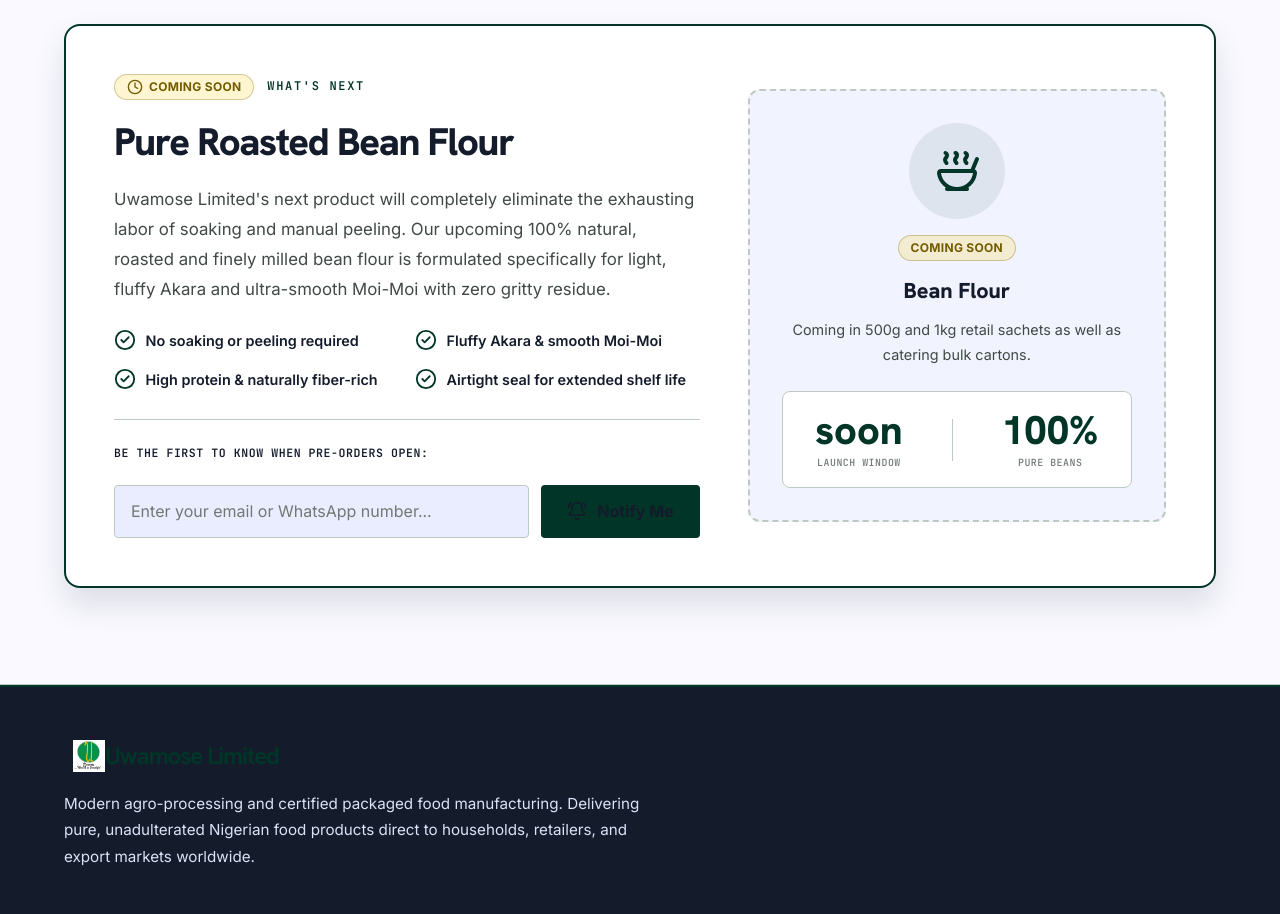
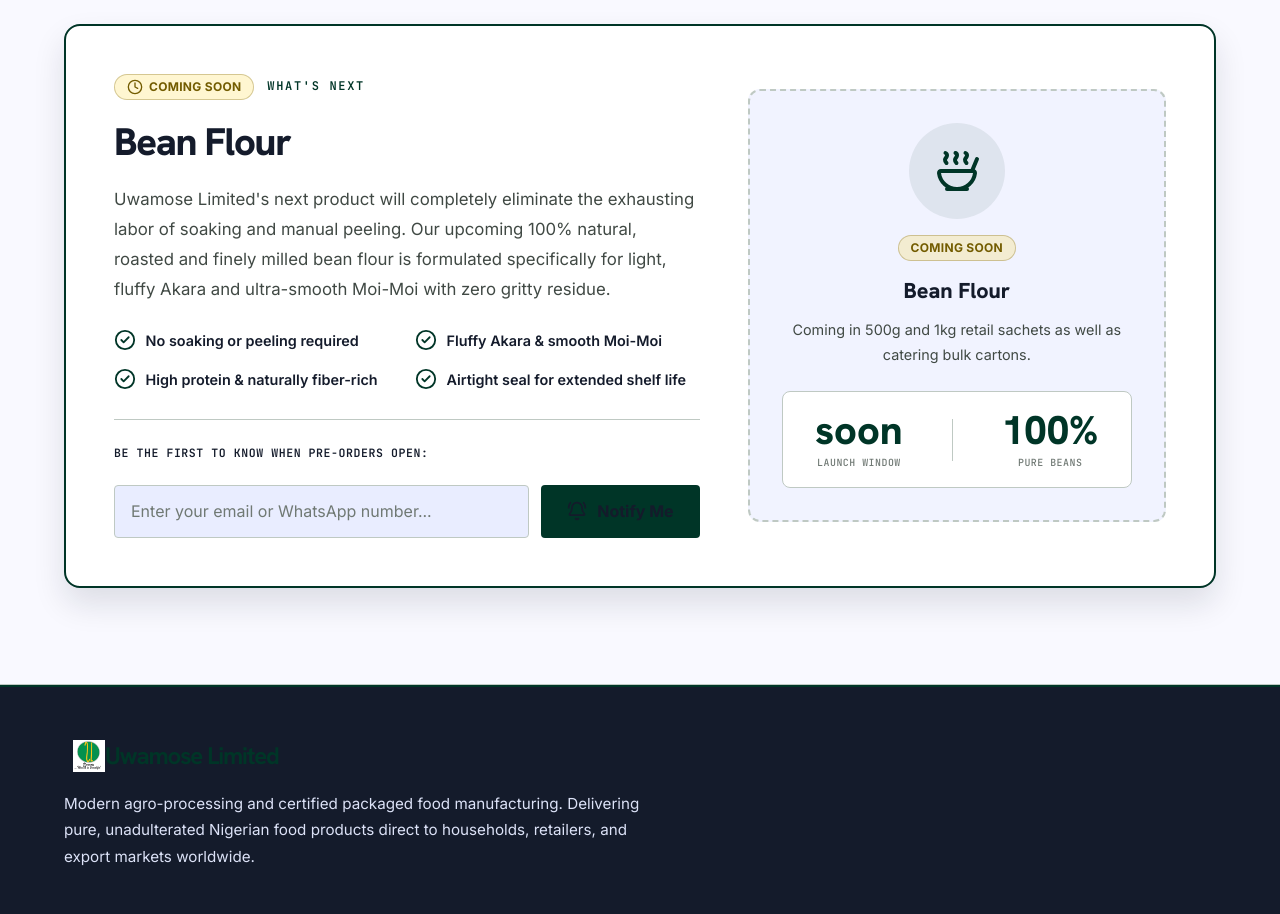
Before and after one commit to osayimwen-arase-uwamose/uwamose_limited_client, a React (Vite) app: page / in a window 1280 px wide. Shown: the part 3500-4414 px from the top of the page. Built offline with nearby package versions, Linux system fonts and the light colour scheme.

Commit message:
[UI] Update UI content

```diff
--- a/src/components/home/UpcomingProductSection.jsx
+++ b/src/components/home/UpcomingProductSection.jsx
@@ -24,7 +24,7 @@
               <span className="benefits-eyebrow">What's Next</span>
             </div>
 
-            <h2>Pure Roasted Bean Flour</h2>
+            <h2>Bean Flour</h2>
             <p className="upcoming-description">
               Uwamose Limited's next product will completely eliminate
               the exhausting labor of soaking and manual peeling. Our upcoming
```
